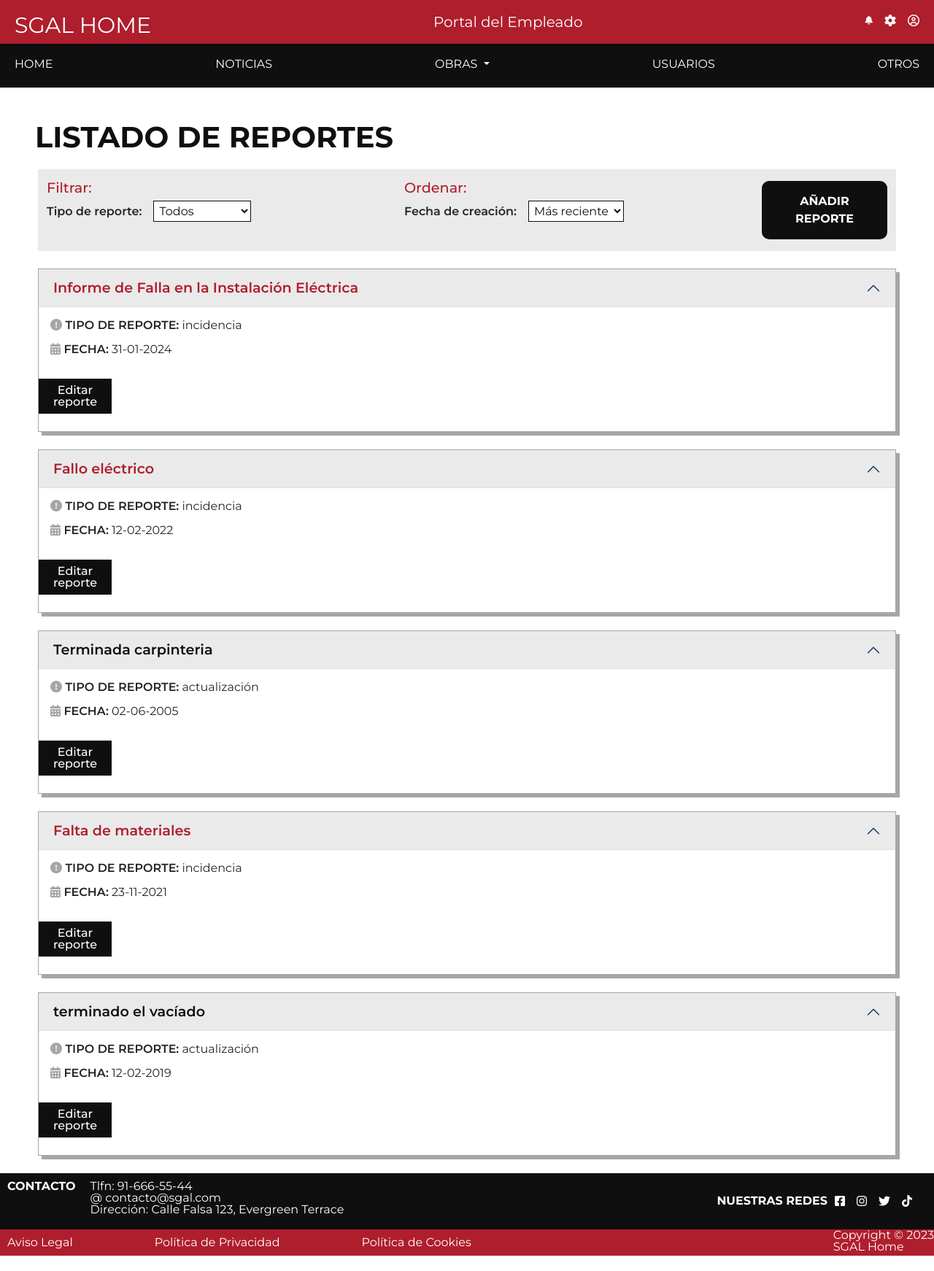
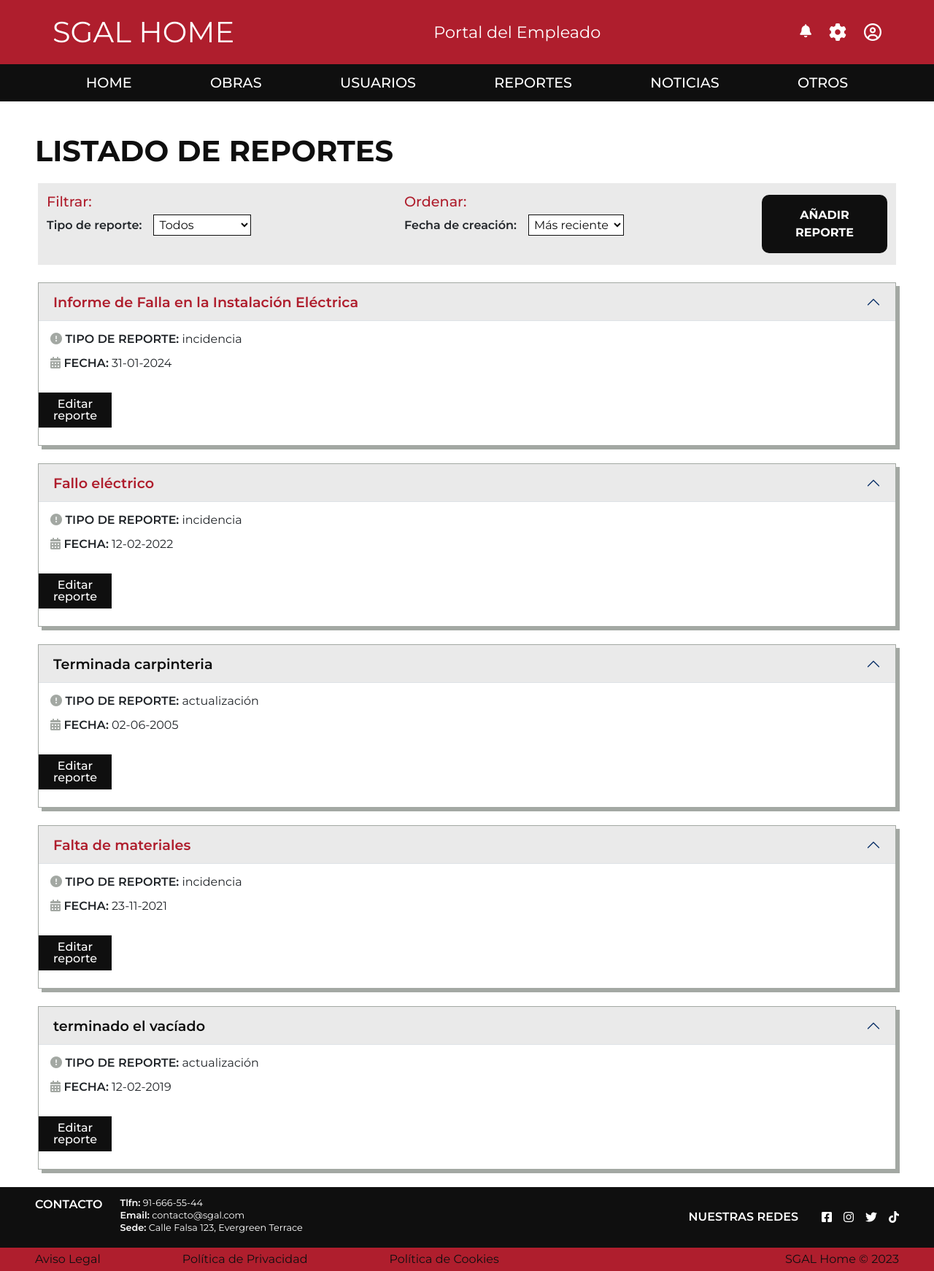
Before and after one commit to AliciaZP/front_constructora, an Angular app: page /reports in a window 1280 px wide. Shown: the whole page at 73% size. Before the commit the page ends 1721 px from the top, so only its background shows below. Built offline with nearby package versions, Linux system fonts and the light colour scheme.

Commit message:
CSS style: nav + footer

```diff
--- a/src/app/shared/components/footer/footer.component.css
+++ b/src/app/shared/components/footer/footer.component.css
@@ -1,51 +1,75 @@
-.top {
+/* footer arriba */
+.footer-top {
+    display: flex;
+    justify-content: space-between;
+    align-items: center;
     background-color: var(--color-second);
-    color: white;
+    color: var(--color-white);
     display: flex;
-    padding: 10px;
-    justify-content: space-between;
-
 }
 
-.footer {
+.contact {
     display: flex;
-
+    justify-content: space-between;
+    align-items: top;
 }
 
-.datos {
-    margin-left: 20px;
+h3 {
+    font-weight: var(--fontweight-h3);
 }
 
-.footer-icons {
+p {
+    font-size: 0.8rem;
+}
+
+span {
+    font-weight: var(--fontweight-h3);
+}
+
+.icons {
     display: flex;
-    padding: 20px;
     justify-content: space-between;
+    align-items: center;
+    gap: 2rem
 }
 
 .social {
-    margin-left: 10px;
     display: flex;
+    justify-content: center;
+    align-items: center;
     gap: 1rem;
 }
 
-h3 {
-    font-weight: bolder;
+.social li {
+    cursor: pointer;
+
+    &:hover {
+        color: var(--color-main);
+    }
 }
 
-.bottom {
+/* footer abajo */
+.footer-bottom {
+    color: var(--color-second);
     background-color: var(--color-main);
+}
+
+.items {
     display: flex;
     justify-content: space-between;
 }
 
-ul li a {
-    text-decoration: none;
-    color: white;
+.policy li {
+    cursor: pointer;
 
+    &:hover {
+        color: var(--color-white);
+    }
 }
 
 .flex {
     display: flex;
+    justify-content: space-between;
+    align-items: center;
     gap: 7rem;
-    padding: 10px;
 }
--- a/src/app/shared/components/footer/footer.component.html
+++ b/src/app/shared/components/footer/footer.component.html
@@ -1,14 +1,17 @@
 <footer>
-    <nav class="top">
-        <div class="footer">
-            <h3>CONTACTO</h3>
-            <div class="datos">
-                <p>Tlfn: 91-666-55-44</p>
-                <p>@ contacto@sgal.com</p>
-                <p>Dirección: Calle Falsa 123, Evergreen Terrace</p>
+
+    <nav class="footer-top py-3">
+        <div class="ms-5">
+            <div class="contact">
+                <h3>CONTACTO</h3>
+                <div class="datos ps-4">
+                    <p class="pb-1"><span>Tlfn:</span> 91-666-55-44</p>
+                    <p class="pb-1"><span>Email:</span> contacto@sgal.com</p>
+                    <p class="pb-1"><span>Sede:</span> Calle Falsa 123, Evergreen Terrace</p>
+                </div>
             </div>
         </div>
-        <div class="footer-icons">
+        <div class="icons me-5">
             <h3>NUESTRAS REDES</h3>
             <div>
                 <ul class="social">
@@ -20,28 +23,20 @@
             </div>
         </div>
     </nav>
-    <nav class="bottom">
-        <div class="fin">
-            <ul class="flex">
-                <li><a href="">Aviso Legal</a></li>
-                <li><a href="">Política de Privacidad</a></li>
-                <li><a href="">Política de Cookies</a></li>
+
+    <nav class="footer-bottom py-2">
+        <div class="items mx-5">
+            <ul class="policy flex">
+                <li>Aviso Legal</li>
+                <li>Política de Privacidad</li>
+                <li>Política de Cookies</li>
             </ul>
+            <div>
+                <ul>
+                    <li>SGAL Home © 2023</li>
+                </ul>
+            </div>
         </div>
-        <div class="footer-co">
-            <ul>
-                <li>
-                    <a href="">Copyright © 2023</a>
-                </li>
-                <li>
-                    <a href="">SGAL Home</a>
-                </li>
-            </ul>
-        </div>
-
-
-
-
     </nav>
 
 </footer>
--- a/src/app/shared/components/home/home.component.html
+++ b/src/app/shared/components/home/home.component.html
@@ -1,9 +1,4 @@
-<header>
-    <nav-bar></nav-bar>
-</header>
-
-<!-- header -->
-<main>
+<div id="wrapper" class="m-5">
     <section id="projects">
         <div class="contenedor row">
             <div class="photos col-8">
@@ -42,12 +37,4 @@
             </div>
         </div>
     </section>
-
-
-
-</main>
-
-<!-- fin del header -->
-<footer>
-    <app-footer></app-footer>
-</footer>
+</div>
--- a/src/app/shared/components/nav-bar/nav-bar.component.css
+++ b/src/app/shared/components/nav-bar/nav-bar.component.css
@@ -1,41 +1,61 @@
-.contenedor {
+/* NavBar bottom */
+.nav-top {
     background-color: var(--color-main);
-    color: white;
-    height: 60px;
-    padding: 20px;
+    color: var(--color-white);
+    padding: 1.5rem;
 }
 
-.columns {
+.nav-columns {
     display: flex;
+    align-items: center;
     justify-content: space-between;
     flex-wrap: wrap;
-
 }
 
+
 h1 {
-    font-size: 30px;
+    font-size: var(--fontsize-h2);
 }
 
 h2 {
-    font-size: 20px;
+    font-size: var(--fontsize-h3);
 }
 
 .icons {
-    color: white;
+    cursor: pointer;
+
     display: flex;
-    gap: 1rem;
+    gap: 1.5rem;
+    font-size: 1.5rem;
+}
+
+i {
+    color: var(--color-white);
+
+    &:hover {
+        color: var(--color-second);
+    }
+}
+
+/* NavBar bottom */
+.nav-bottom {
+    background-color: var(--color-second);
+    color: var(--color-white);
 }
 
 .nav-links {
-    background-color: var(--color-second);
     display: flex;
-    justify-content: space-between;
-    text-decoration: none;
-    height: 60px;
-    padding: 20px;
+    justify-content: space-around;
+    padding: 1rem;
 }
 
-.nav-links li a {
-    text-decoration: none;
-    color: white;
+.nav-links li {
+    cursor: pointer;
+    color: var(--color-white);
+    font-size: var(--fontsize-h4);
+    font-weight: var(--fontweight-h4);
+
+    &:hover {
+        color: var(--color-main);
+    }
 }
--- a/src/app/shared/components/nav-bar/nav-bar.component.html
+++ b/src/app/shared/components/nav-bar/nav-bar.component.html
@@ -1,6 +1,6 @@
 <header>
-    <nav class="contenedor">
-        <div class="columns">
+    <nav class="nav-top">
+        <div class="nav-columns mx-5">
             <h1>SGAL HOME</h1>
             <h2>Portal del Empleado</h2>
             <ul class="icons">
@@ -10,16 +10,23 @@
             </ul>
         </div>
     </nav>
-    <nav>
-        <div>
-            <ul class="nav-links">
-                <li>
-                    <a href="#" [routerLink]="['/home']">HOME</a>
+    <nav class="nav-bottom">
+        <div class="wrapper-nav-links mx-5">
+            <ul class="nav-links ">
+                <li [routerLink]="['/home']">HOME</li>
+                <li [routerLink]="['/constructions']">OBRAS</li>
+                <li [routerLink]="['/workers']">USUARIOS</li>
+                <li [routerLink]="['/error']">REPORTES</li>
+                <li [routerLink]="['/error']">NOTICIAS</li>
+                <li [routerLink]="['/error']">OTROS</li>
+            </ul>
+        </div>
+    </nav>
+</header>
 
-                </li>
-                <li>
-                    <a href="">NOTICIAS</a>
-                </li>
+
+<!--
+    ALI: ESTO DE LOS DESPLEGABLES LO DEJO COMENTADO POR SI LO NECESITAMOS MAS ADELANTE
     <div class="dropdown">
     <li class="dropdown-toggle text-white" type="button" id="dropdownMenuDark" data-bs-toggle="dropdown"
         aria-expanded="false">
@@ -29,15 +36,4 @@
         <li><a class="dropdown-item" href="#">En Curso</a></li>
         <li><a class="dropdown-item" href="#">Finalizadas</a></li>
     </ul>
-                </div>
-                <li>
-                    <a href="" [routerLink]="['/workers']">USUARIOS</a>
-                </li>
-                <li>
-                    <a href="">OTROS</a>
-                </li>
-            </ul>
-        </div>
-
-    </nav>
-</header>
+</div>-->
```
Lines whose indentation alone changed are shown as unchanged.
